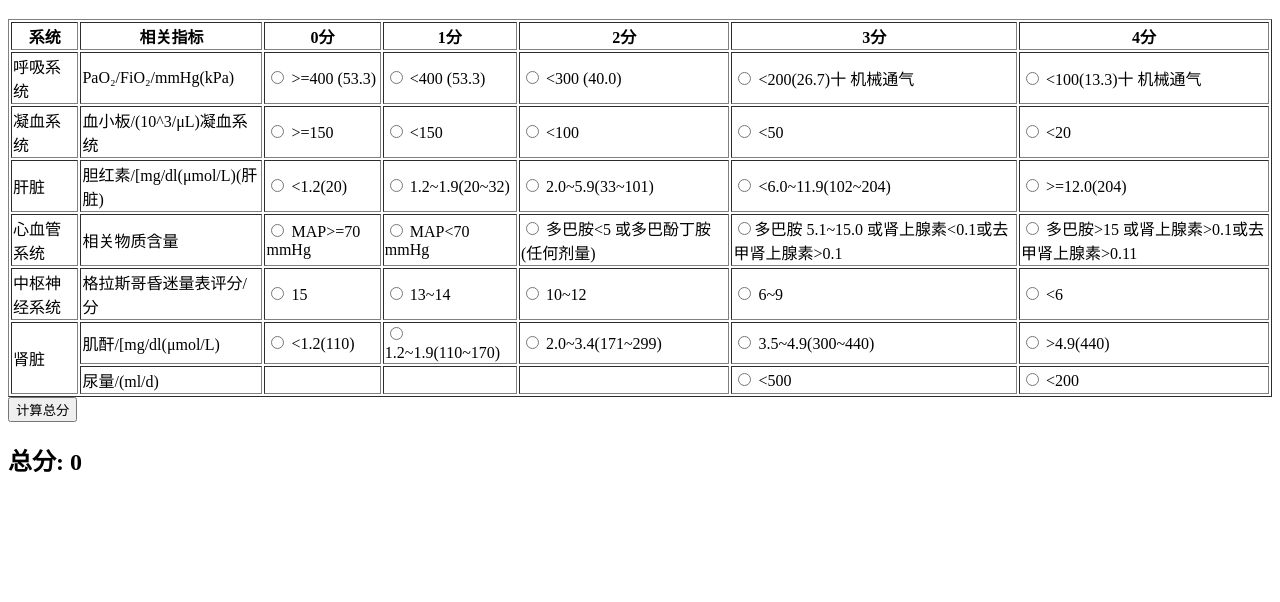
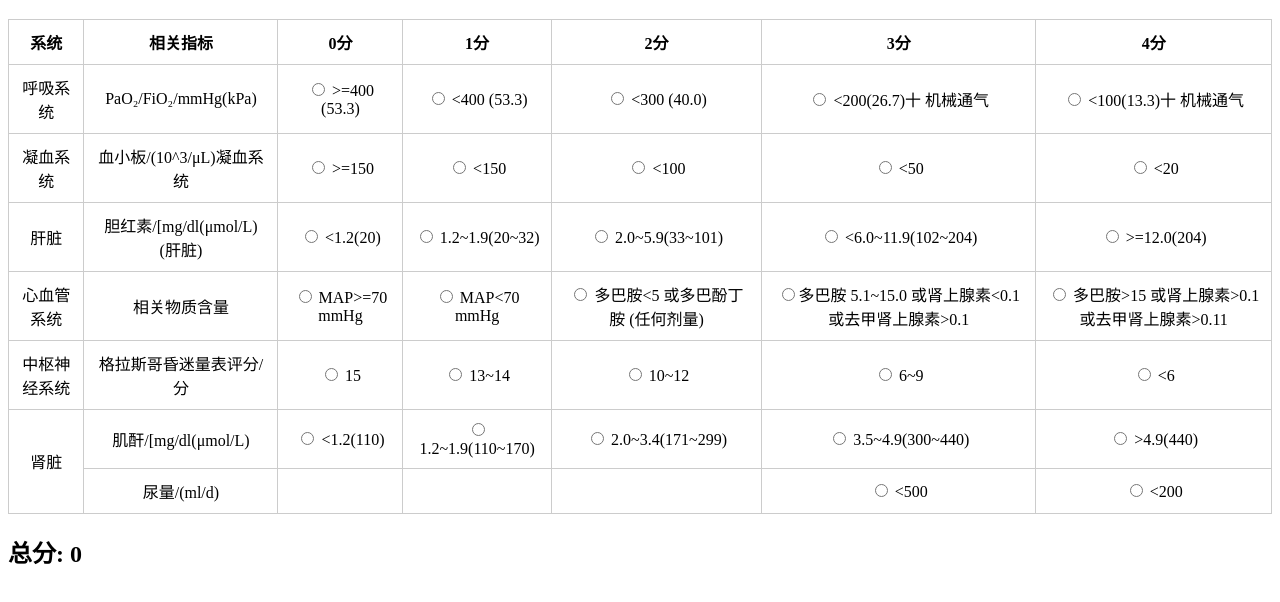
Before and after one commit to YiTuanZao/SOFA.github.io, a plain HTML site: page index.html in a window 1280 px wide. Shown: the part 70-672 px from the top of the page. Drawn offline with Linux system fonts and the light colour scheme.

Commit message:
Update index.html

```diff
--- a/index.html
+++ b/index.html
@@ -5,6 +5,21 @@
     <meta http-equiv="X-UA-Compatible" content="IE=edge">
     <meta name="viewport" content="width=device-width, initial-scale=1.0">
     <title>SOFA评分计算器</title>
+    <style>
+        h1 {
+            text-align: center;
+        }
+        table {
+            width: 100%;
+            border-collapse: collapse;
+        }
+        th, td {
+            padding: 10px;
+            text-align: center;
+            border: 1px solid #ccc;
+        }
+    </style>
+
     <script>
         function calculateScore() {
             let totalScore = 0;
@@ -32,7 +47,13 @@
             document.getElementById("totalScore").innerText = "总分: " + totalScore;
         }
     </script>
-</head>
+
+
+
+
+
+
+
 <body>
 
     <div class="container">
@@ -60,27 +81,27 @@
                     <td>呼吸系统</td>
                     <td>PaO₂/FiO₂/mmHg(kPa)</td>
                     <td>
-                        <input type="radio" name="A" value="0"> >=400
+                        <input type="radio" name="A" value="0" onclick="calculateScore()"> >=400
                         (53.3)<br>
 
                     </td>
                     <td>
-                        <input type="radio" name="A" value="1"> <400
+                        <input type="radio" name="A" value="1" onclick="calculateScore()" > <400
                         (53.3) <br>
 
                     </td>
                     <td>
-                        <input type="radio" name="A" value="2"> <300
+                        <input type="radio" name="A" value="2" onclick="calculateScore()" > <300
                         (40.0) <br>
 
                     </td>
                     <td>
-                        <input type="radio" name="A" value="3"> <200(26.7)十
+                        <input type="radio" name="A" value="3" onclick="calculateScore()" > <200(26.7)十
                         机械通气 <br>
 
                     </td>
                     <td>
-                        <input type="radio" name="A" value="4"> <100(13.3)十
+                        <input type="radio" name="A" value="4" onclick="calculateScore()" > <100(13.3)十
                         机械通气 <br>
 
                     </td>
@@ -92,23 +113,23 @@
                 <td>凝血系统</td>
                 <td>血小板/(10^3/μL)凝血系统</td>
                 <td>
-                    <input type="radio" name="B" value="0"> >=150<br>
+                    <input type="radio" name="B" value="0" onclick="calculateScore()" > >=150<br>
 
                 </td>
                 <td>
-                    <input type="radio" name="B" value="1"> <150 <br>
+                    <input type="radio" name="B" value="1" onclick="calculateScore()" > <150 <br>
 
                 </td>
                 <td>
-                    <input type="radio" name="B" value="2"> <100 <br>
+                    <input type="radio" name="B" value="2" onclick="calculateScore()" > <100 <br>
 
                 </td>
                 <td>
-                    <input type="radio" name="B" value="3"> <50 <br>
+                    <input type="radio" name="B" value="3" onclick="calculateScore()" > <50 <br>
 
                 </td>
                 <td>
-                    <input type="radio" name="B" value="4"> <20 <br>
+                    <input type="radio" name="B" value="4" onclick="calculateScore()" > <20 <br>
 
                 </td>
             </tr>
@@ -119,23 +140,23 @@
             <td>肝脏</td>
             <td>胆红素/[mg/dl(μmol/L)(肝脏)</td>
             <td>
-                <input type="radio" name="C" value="0"> <1.2(20) <br>
+                <input type="radio" name="C" value="0" onclick="calculateScore()" > <1.2(20) <br>
 
             </td>
             <td>
-                <input type="radio" name="C" value="1"> 1.2~1.9(20~32)<br>
+                <input type="radio" name="C" value="1" onclick="calculateScore()" > 1.2~1.9(20~32)<br>
 
             </td>
             <td>
-                <input type="radio" name="C" value="2"> 2.0~5.9(33~101)<br>
+                <input type="radio" name="C" value="2" onclick="calculateScore()" > 2.0~5.9(33~101)<br>
 
             </td>
             <td>
-                <input type="radio" name="C" value="3"> <6.0~11.9(102~204) <br>
+                <input type="radio" name="C" value="3" onclick="calculateScore()" > <6.0~11.9(102~204) <br>
 
             </td>
             <td>
-                <input type="radio" name="C" value="4"> >=12.0(204) <br>
+                <input type="radio" name="C" value="4" onclick="calculateScore()" > >=12.0(204) <br>
 
             </td>
         </tr>
@@ -146,25 +167,25 @@
         <td>心血管系统</td>
         <td>相关物质含量</td>
         <td>
-            <input type="radio" name="D" value="0"> MAP>=70 mmHg <br>
+            <input type="radio" name="D" value="0" onclick="calculateScore()" > MAP>=70 mmHg <br>
 
         </td>
         <td>
-            <input type="radio" name="D" value="1"> MAP<70 mmHg <br>
+            <input type="radio" name="D" value="1" onclick="calculateScore()" > MAP<70 mmHg <br>
 
         </td>
         <td>
-            <input type="radio" name="D" value="2"> 多巴胺<5
+            <input type="radio" name="D" value="2" onclick="calculateScore()" > 多巴胺<5
             或多巴酚丁胺
             (任何剂量) <br>
 
         </td>
         <td>
-            <input type="radio" name="D" value="3">多巴胺 5.1~15.0 或肾上腺素<0.1或去甲肾上腺素>0.1<br>
+            <input type="radio" name="D" value="3" onclick="calculateScore()" >多巴胺 5.1~15.0 或肾上腺素<0.1或去甲肾上腺素>0.1<br>
 
         </td>
         <td>
-            <input type="radio" name="D" value="4"> 多巴胺>15 或肾上腺素>0.1或去甲肾上腺素>0.11<br>
+            <input type="radio" name="D" value="4" onclick="calculateScore()" > 多巴胺>15 或肾上腺素>0.1或去甲肾上腺素>0.11<br>
 
         </td>
     </tr>
@@ -175,23 +196,23 @@
         <td>中枢神经系统</td>
         <td>格拉斯哥昏迷量表评分/分</td>
         <td>
-            <input type="radio" name="E" value="0"> 15<br>
+            <input type="radio" name="E" value="0" onclick="calculateScore()" > 15<br>
 
         </td>
         <td>
-            <input type="radio" name="E" value="1"> 13~14<br>
+            <input type="radio" name="E" value="1" onclick="calculateScore()" > 13~14<br>
 
         </td>
         <td>
-            <input type="radio" name="E" value="2"> 10~12<br>
+            <input type="radio" name="E" value="2" onclick="calculateScore()" > 10~12<br>
 
         </td>
         <td>
-            <input type="radio" name="E" value="3"> 6~9<br>
+            <input type="radio" name="E" value="3" onclick="calculateScore()" > 6~9<br>
 
         </td>
         <td>
-            <input type="radio" name="E" value="4"> <6 <br>
+            <input type="radio" name="E" value="4" onclick="calculateScore()" > <6 <br>
 
         </td>
     </tr>
@@ -202,23 +223,23 @@
         <td rowspan="2">肾脏</td> <!-- Merge the cells for "肾脏" -->
         <td>肌酐/[mg/dl(μmol/L)</td>
         <td>
-            <input type="radio" name="F" value="0"> <1.2(110) <br>
+            <input type="radio" name="F" value="0" onclick="calculateScore()" > <1.2(110) <br>
 
         </td>
         <td>
-            <input type="radio" name="F" value="1"> 1.2~1.9(110~170) <br>
+            <input type="radio" name="F" value="1" onclick="calculateScore()" > 1.2~1.9(110~170) <br>
 
         </td>
         <td>
-            <input type="radio" name="F" value="2"> 2.0~3.4(171~299)<br>
+            <input type="radio" name="F" value="2" onclick="calculateScore()" > 2.0~3.4(171~299)<br>
 
         </td>
         <td>
-            <input type="radio" name="F" value="3"> 3.5~4.9(300~440)<br>
+            <input type="radio" name="F" value="3" onclick="calculateScore()" > 3.5~4.9(300~440)<br>
 
         </td>
         <td>
-            <input type="radio" name="F" value="4"> >4.9(440) <br>
+            <input type="radio" name="F" value="4" onclick="calculateScore()" > >4.9(440) <br>
 
         </td>
     </tr>
@@ -237,18 +258,18 @@
 
         </td>
         <td>
-            <input type="radio" name="G" value="3"> <500 <br>
+            <input type="radio" name="G" value="3" onclick="calculateScore()" > <500 <br>
 
         </td>
         <td>
-            <input type="radio" name="G" value="4"> <200 <br>
+            <input type="radio" name="G" value="4" onclick="calculateScore()" > <200 <br>
 
         </td>
     </tr>
 </tbody>
 
         </table>
-        <button onclick="calculateScore()">计算总分</button>
+
         <h2 id="totalScore">总分: 0</h2>
     </div>
 </body>
```
